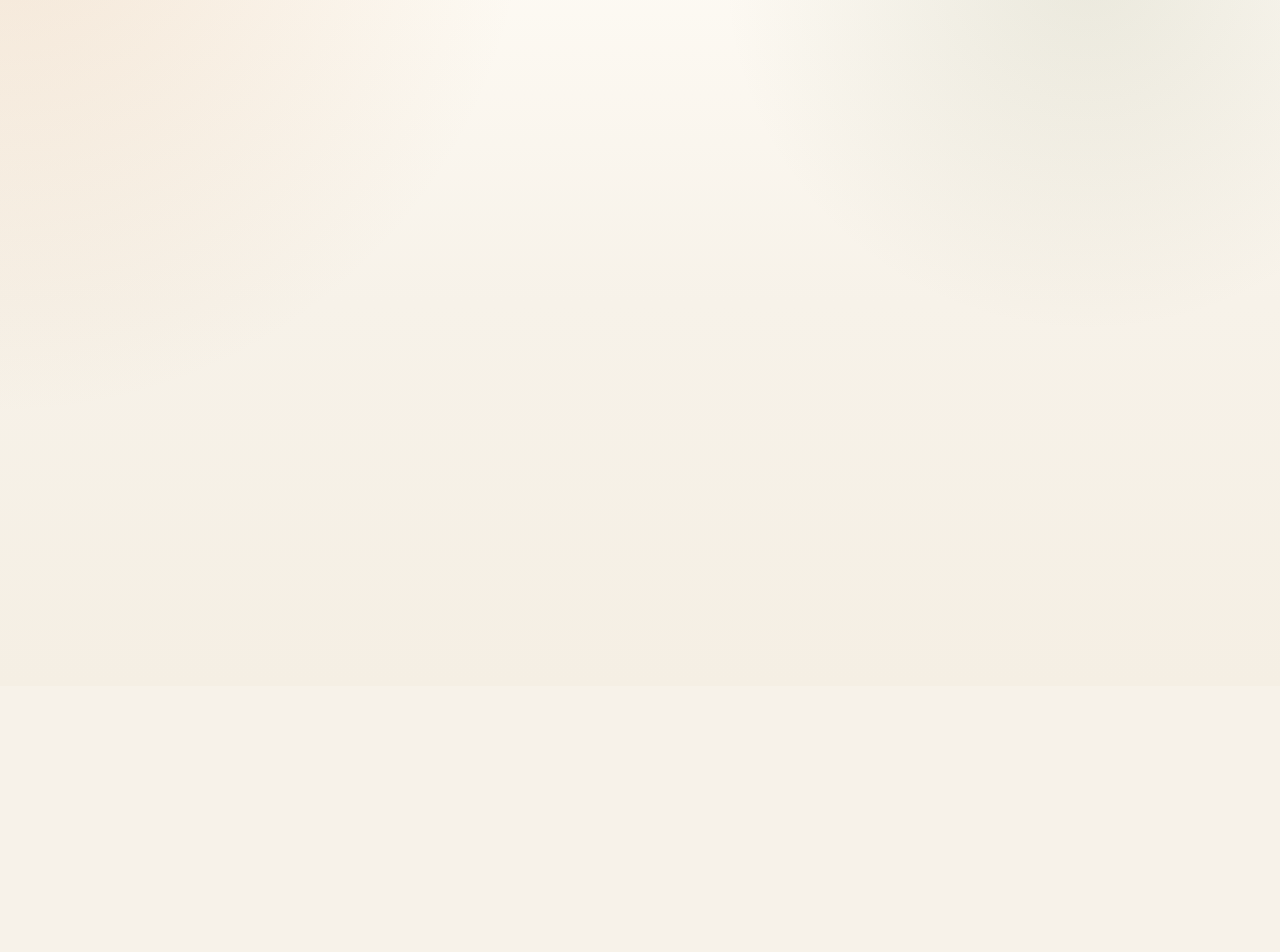
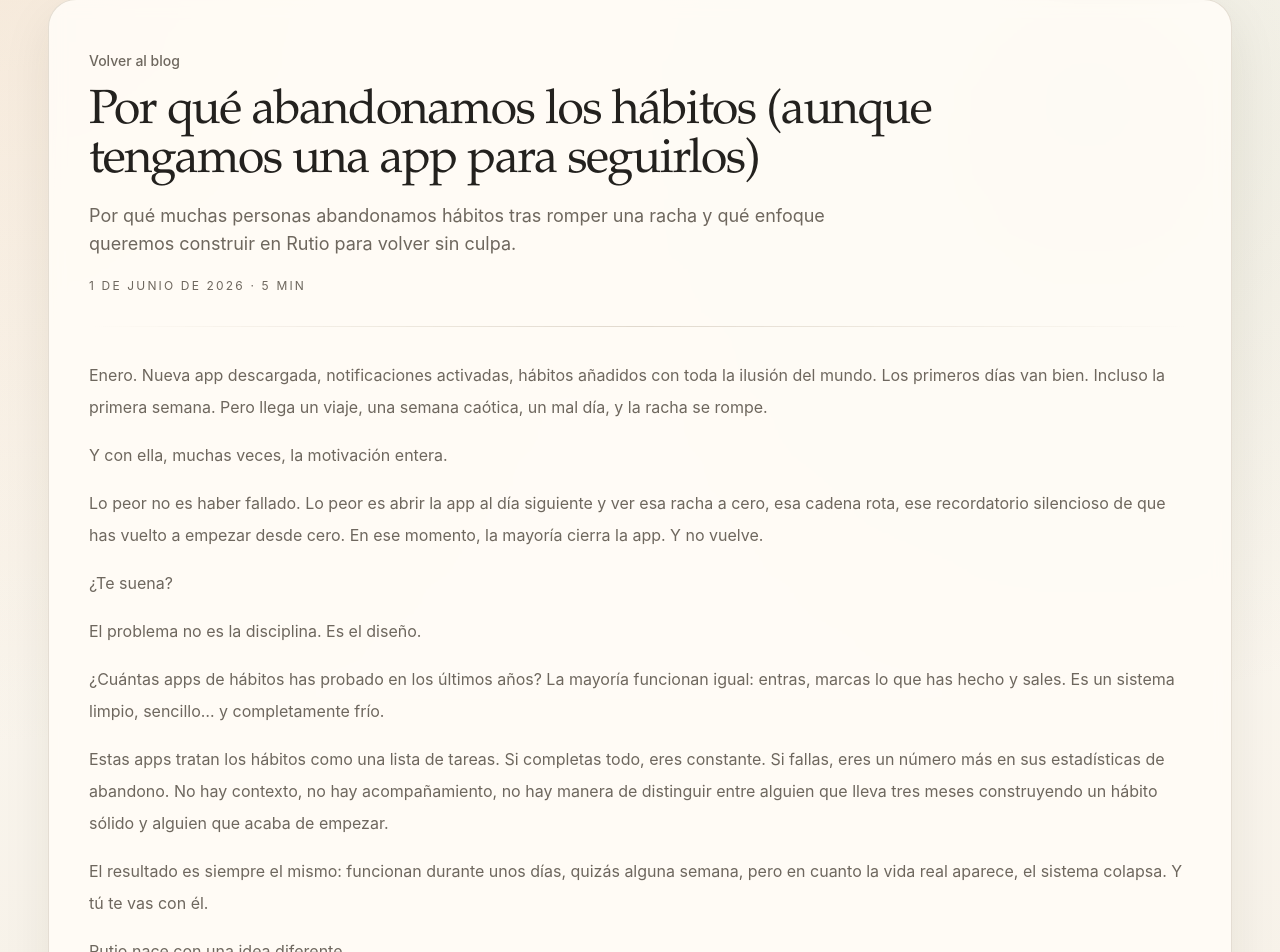
Before and after one commit to Rutioapp/web, a Next.js app: page /blog/por-que-abandonamos-los-habitos in a window 1280 px wide. Before the commit this address had no page. Shown: the part 114-1066 px from the top of the page. Before the commit the page ends 800 px from the top, so only its background shows below. Built offline with nearby package versions, Linux system fonts and the light colour scheme.

Commit message:
Add first published blog post

```diff
--- a/src/app/blog/[slug]/page.tsx
+++ b/src/app/blog/[slug]/page.tsx
@@ -95,7 +95,7 @@ export default async function BlogPostPage({ params }: BlogPostPageProps) {
               </p>
             ) : null}
 
-            <h1 className="mt-4 max-w-[18ch] text-balance text-[2.2rem] leading-[1.02] sm:text-[3rem]">{post.title}</h1>
+            <h1 className="mt-4 text-balance text-[2.2rem] leading-[1.02] sm:text-[3rem]">{post.title}</h1>
             <p className="mt-4 max-w-3xl text-base leading-8 text-muted-foreground sm:text-lg">{post.description}</p>
 
             <p className="mt-5 text-xs uppercase tracking-[0.18em] text-muted-foreground">
@@ -136,13 +136,13 @@ export default async function BlogPostPage({ params }: BlogPostPageProps) {
 
             <div className="story-divider my-8" />
 
-            <section className="space-y-4 rounded-[1.4rem] border border-line/80 bg-white/55 p-5 sm:p-6">
+            <section className="space-y-3">
               <h2 className="text-2xl leading-tight">Quieres seguir el progreso de Rutio?</h2>
               <p className="text-sm leading-7 text-muted-foreground sm:text-base">
                 Si te interesa probar la app en beta privada, puedes dejar tu email y te avisaremos en la siguiente ola de acceso.
               </p>
-              <Link href={siteConfig.links.waitlist} className={buttonVariants({ size: "md", className: "w-full sm:w-auto" })}>
-                Unirme a la beta privada
+              <Link href={siteConfig.links.waitlist} className={buttonVariants({ size: "sm" })}>
+                Unirme a la beta
               </Link>
             </section>
           </article>
--- a/src/content/blog/posts.ts
+++ b/src/content/blog/posts.ts
@@ -24,6 +24,38 @@ export interface BlogPost {
 }
 
 export const blogPosts: BlogPost[] = [
+  {
+    title: "Por qué abandonamos los hábitos (aunque tengamos una app para seguirlos)",
+    slug: "por-que-abandonamos-los-habitos",
+    description:
+      "Por qué muchas personas abandonamos hábitos tras romper una racha y qué enfoque queremos construir en Rutio para volver sin culpa.",
+    date: "2026-06-01",
+    readingTime: "5 min",
+    category: "Habits",
+    tags: ["hábitos", "consistencia", "rutio"],
+    draft: false,
+    content: [
+      {
+        type: "paragraphs",
+        paragraphs: [
+          "Enero. Nueva app descargada, notificaciones activadas, hábitos añadidos con toda la ilusión del mundo. Los primeros días van bien. Incluso la primera semana. Pero llega un viaje, una semana caótica, un mal día, y la racha se rompe.",
+          "Y con ella, muchas veces, la motivación entera.",
+          "Lo peor no es haber fallado. Lo peor es abrir la app al día siguiente y ver esa racha a cero, esa cadena rota, ese recordatorio silencioso de que has vuelto a empezar desde cero. En ese momento, la mayoría cierra la app. Y no vuelve.",
+          "¿Te suena?",
+          "El problema no es la disciplina. Es el diseño.",
+          "¿Cuántas apps de hábitos has probado en los últimos años? La mayoría funcionan igual: entras, marcas lo que has hecho y sales. Es un sistema limpio, sencillo… y completamente frío.",
+          "Estas apps tratan los hábitos como una lista de tareas. Si completas todo, eres constante. Si fallas, eres un número más en sus estadísticas de abandono. No hay contexto, no hay acompañamiento, no hay manera de distinguir entre alguien que lleva tres meses construyendo un hábito sólido y alguien que acaba de empezar.",
+          "El resultado es siempre el mismo: funcionan durante unos días, quizás alguna semana, pero en cuanto la vida real aparece, el sistema colapsa. Y tú te vas con él.",
+          "Rutio nace con una idea diferente.",
+          "No solo registra lo que haces. Te acompaña en el proceso.",
+          "Si llevas días sin abrir la app, Rutio no te recibe con una racha a cero y un contador roto. Te ayuda a retomar desde donde lo dejaste, a entender qué pasó y a seguir avanzando. Porque el objetivo no es mantener una racha perfecta, sino construir una versión de ti que sea más constante con el tiempo.",
+          "Rutio identifica patrones en tus hábitos, reconoce en qué áreas de tu vida estás progresando y en cuáles necesitas más apoyo, y convierte ese proceso en algo que da gusto seguir. No porque sea fácil, sino porque por fin sientes que el sistema está de tu lado.",
+          "Los hábitos no se construyen en rachas perfectas. Se construyen en la capacidad de volver después de fallar.",
+          "Y para eso estamos aquí."
+        ]
+      }
+    ]
+  },
   {
     title: "Por que otra app de habitos?",
     slug: "por-que-otra-app-de-habitos",
```
